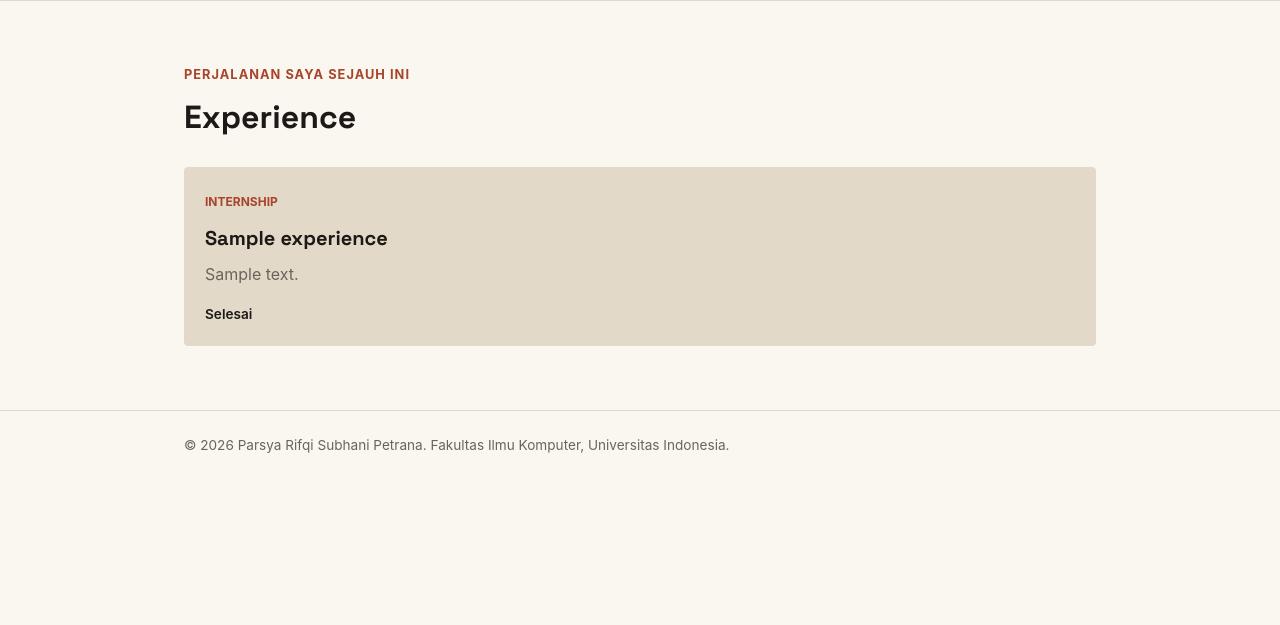
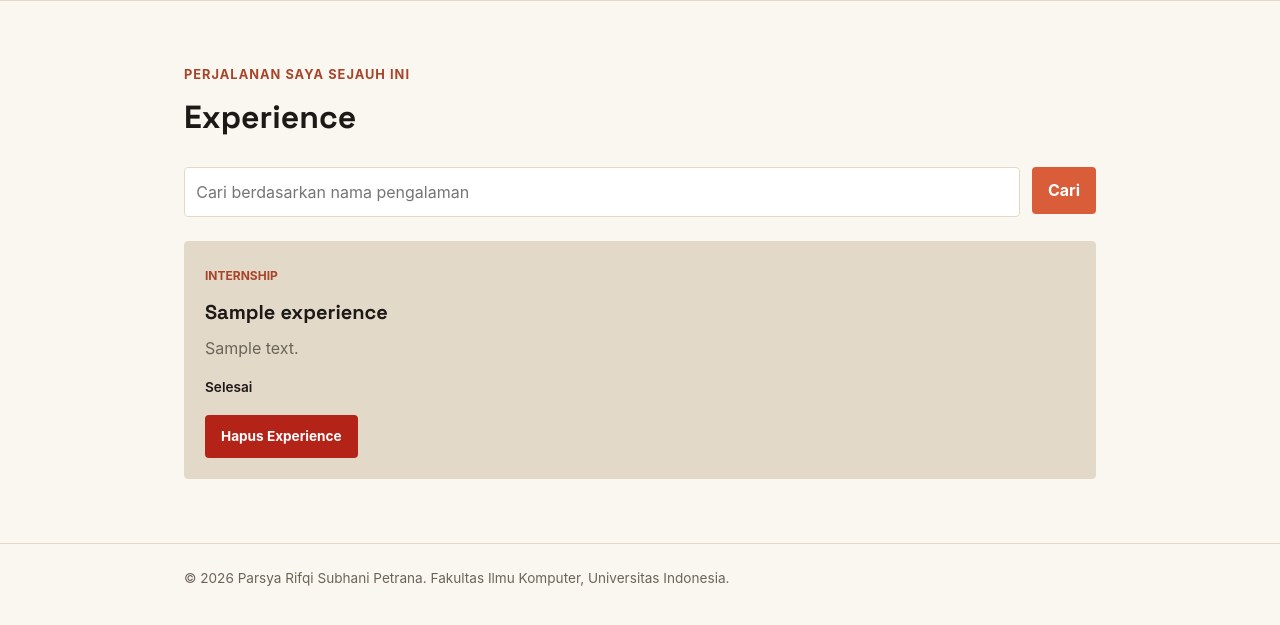
Before and after one commit to parsyarifqi/myportofolio, a Django app: page /experience/ in a window 1280 px wide. Shown: the part 74-699 px from the top of the page. Run offline with Django 5.2, Linux system fonts and the light colour scheme; tables that the repository leaves empty hold one stand-in row (values such as "Sample post").

Commit message:
feat: menambahkan fitur hapus data dan mencari data pada section education dan experience

```diff
--- a/main/urls.py
+++ b/main/urls.py
@@ -6,13 +6,13 @@ app_name = "main"
 urlpatterns = [
     path("", show_main, name="show_main"),
     path("experience/", show_experience, name="show_experience"),
-    path("experience/add/", create_experience, name="create_project"),
+    path("experience/add/", create_experience, name="create_experience"),
     path("api/experience/", get_experience_json, name="get_experience_json"),
     path("experience/<uuid:experience_id>/delete/",delete_experience,name="delete_experience"),
     path("education/", show_education, name="show_education"),
-    path("education/add/", create_education, name="create_project"),
+    path("education/add/", create_education, name="create_education"),
     path("api/education/", get_education_json, name="get_projects_json"),
-    path("education/<uuid:project_id>/delete/",delete_education,name="delete_project"),
+    path("education/<uuid:education_id>/delete/",delete_education,name="delete_education"),
     path("projects/", show_projects, name="show_projects"),
     path("projects/add/", create_project, name="create_project"),
     path("api/projects/", get_projects_json, name="get_projects_json"),
--- /dev/null
+++ b/templates/components/experience_delete_modal.html
@@ -0,0 +1,43 @@
+<p class="experience-status">
+    <button type="button"
+            class="button button-danger"
+            popovertarget="delete-project-{{ experience.id }}"
+            aria-label="Hapus {{ experience.title }}"
+            title="Hapus proyek">
+        Hapus Experience
+    </button>
+</p>
+<div id="delete-project-{{ experience.id }}"
+     class="project-delete-modal"
+     popover="auto"
+     role="dialog"
+     aria-modal="true"
+     aria-labelledby="delete-project-title-{{ experience.id }}">
+    <button type="button"
+            class="project-delete-modal__backdrop"
+            popovertarget="delete-project-{{ experience.id }}"
+            popovertargetaction="hide"
+            aria-label="Tutup konfirmasi hapus"></button>
+    <div class="project-delete-modal__content">
+        <button type="button"
+                class="project-delete-modal__close"
+                popovertarget="delete-project-{{ experience.id }}"
+                popovertargetaction="hide"
+                aria-label="Tutup konfirmasi hapus">×</button>
+        <h2 id="delete-project-title-{{ experience.id }}">Hapus Experience?</h2>
+        <p>
+            Apakah Anda yakin ingin menghapus
+            <strong>{{ experience.title }}</strong>?
+        </p>
+        <div class="project-delete-modal__actions">
+            <button type="button"
+                    class="button button-secondary"
+                    popovertarget="delete-project-{{ experience.id }}"
+                    popovertargetaction="hide">Batal</button>
+            <form method="post" action="{% url 'main:delete_experience' experience.id %}">
+                {% csrf_token %}
+                <button type="submit" class="button button-danger">Ya, Hapus</button>
+            </form>
+        </div>
+    </div>
+</div>
--- a/templates/experience.html
+++ b/templates/experience.html
@@ -5,7 +5,17 @@
             <div class="container">
                 <p class="section-kicker">Perjalanan saya sejauh ini</p>
                 <h1>Experience</h1>
-
+                <form method="get"
+                      action="{% url 'main:show_experience' %}"
+                      class="project-search">
+                    <input type="search"
+                           name="title"
+                           value="{{ title_query }}"
+                           placeholder="Cari berdasarkan nama pengalaman"
+                           class="project-search__input"
+                           aria-label="Cari berdasarkan nama pengalaman">
+                    <button type="submit" class="button">Cari</button>
+                </form>
                 <div class="experience-grid">
                     {% for experience in experience_list %}
                         <article class="experience-card">
@@ -22,6 +32,7 @@
                             {% else %}
                                 <p class="experience-status">Selesai</p>
                             {% endif %}
+                            {% include "components/experience_delete_modal.html" with experience=experience %}
                         </article>
                     {% empty %}
                         <p class="empty-state">
```
Also changed, not shown: templates/components/education_delete_modal.html (added, +43 -0 lines), templates/education.html (+12 -0 lines), templates/education_form.html (added, +29 -0 lines), templates/experience_form.html (added, +29 -0 lines), README.md.
